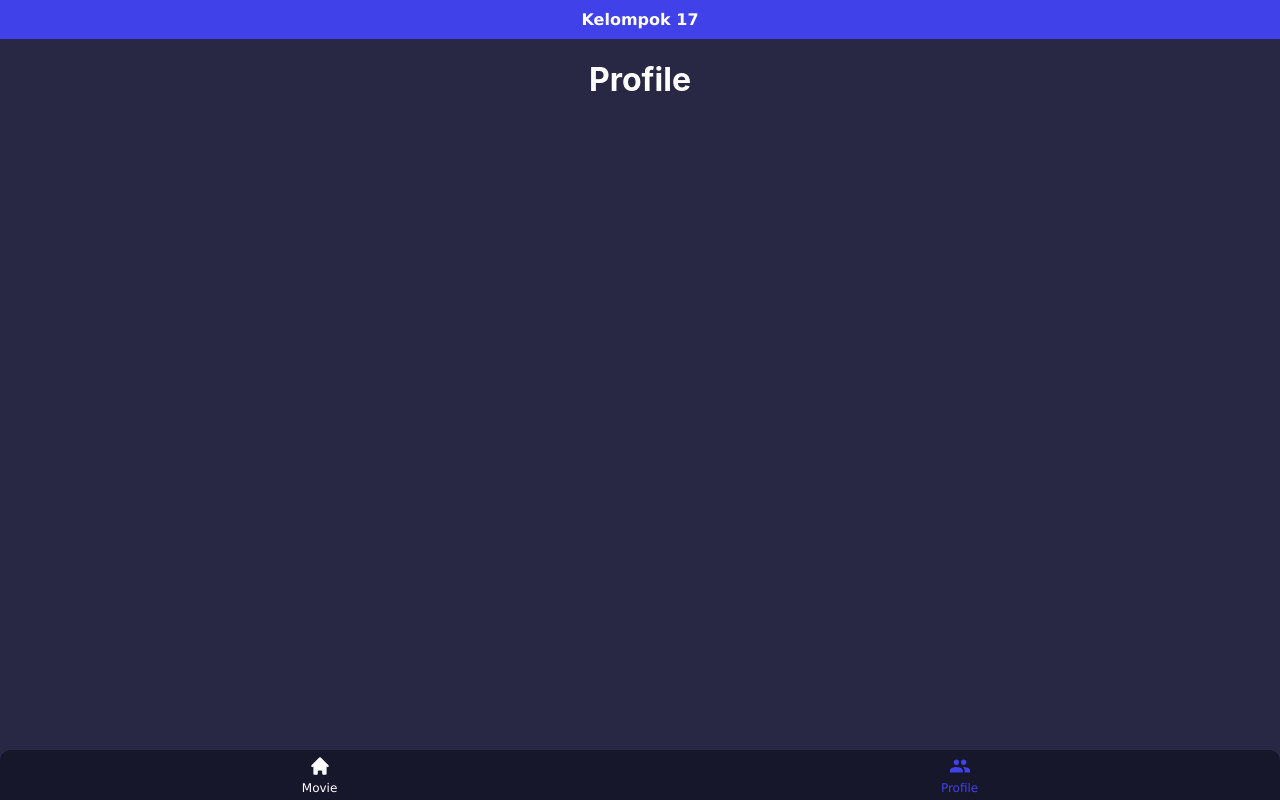
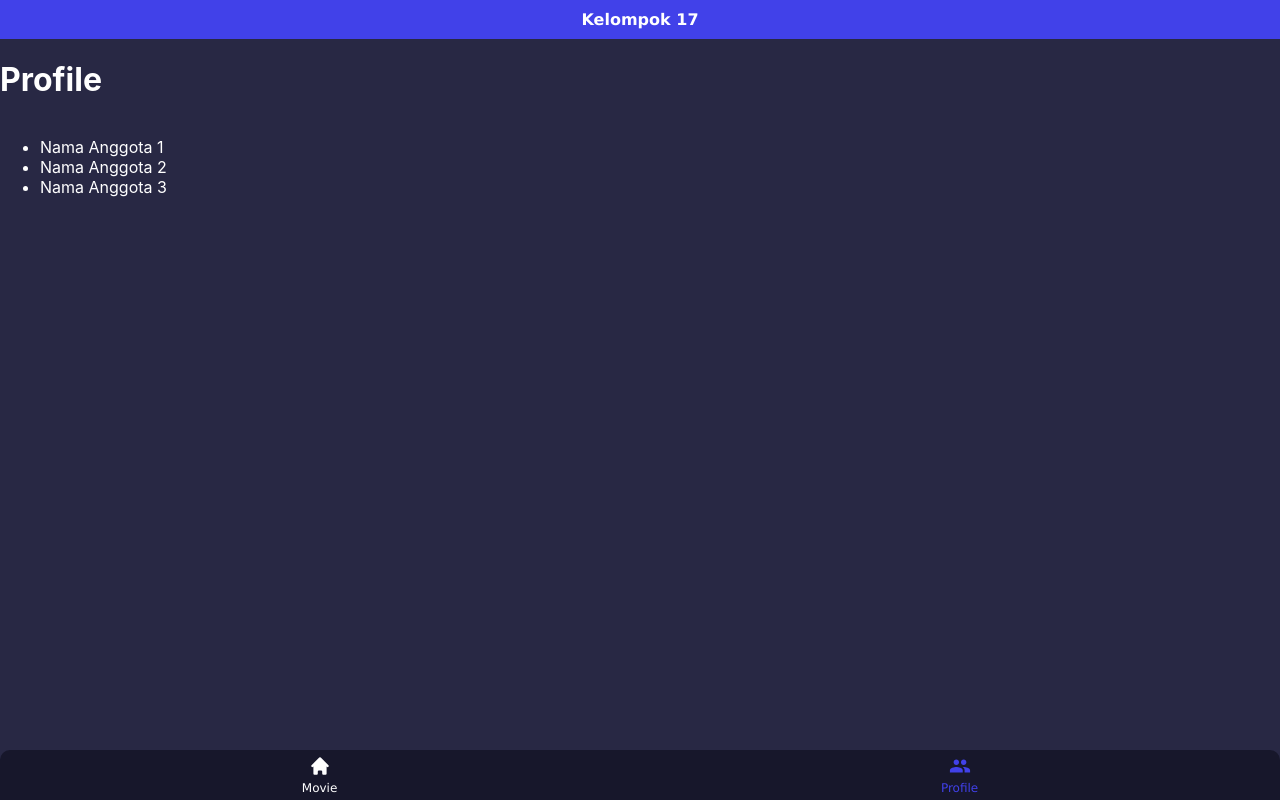
Before and after one commit to aditakbars/reactPWA-movie-list, a React (Create React App) app: page /profile in a window 1280 px wide. Built offline with nearby package versions, Linux system fonts and the light colour scheme.

Commit message:
try to create profile list

```diff
--- a/src/pages/Profile.js
+++ b/src/pages/Profile.js
@@ -1,7 +1,22 @@
+// Profile.js
+import React from "react";
+
+const groupMembers = [
+  { id: 1, name: "Nama Anggota 1" },
+  { id: 2, name: "Nama Anggota 2" },
+  { id: 3, name: "Nama Anggota 3" },
+  // Tambahkan nama anggota lainnya sesuai kebutuhan
+];
+
 export default function Profile() {
-    return (
-        <div style={{ display: "flex", justifyContent: "center" }}>
-            <h1 style={{ color: "white" }}>Profile</h1>
-        </div>
-    );
+  return (
+    <div style={{ display: "flex", justifyContent: "center", flexDirection: "column" }}>
+      <h1 style={{ color: "white" }}>Profile</h1>
+      <ul style={{ color: "white" }}>
+        {groupMembers.map((member) => (
+          <li key={member.id}>{member.name}</li>
+        ))}
+      </ul>
+    </div>
+  );
 }
```
